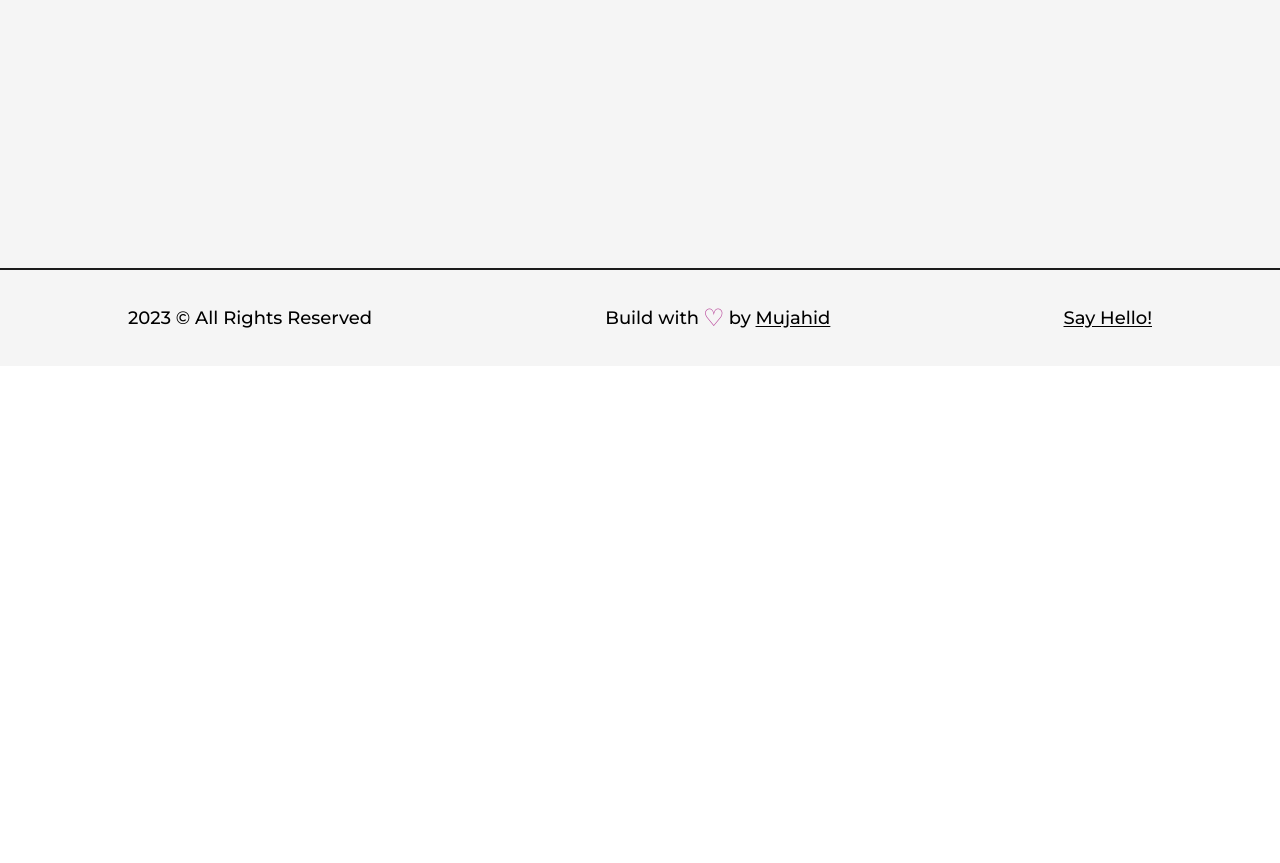
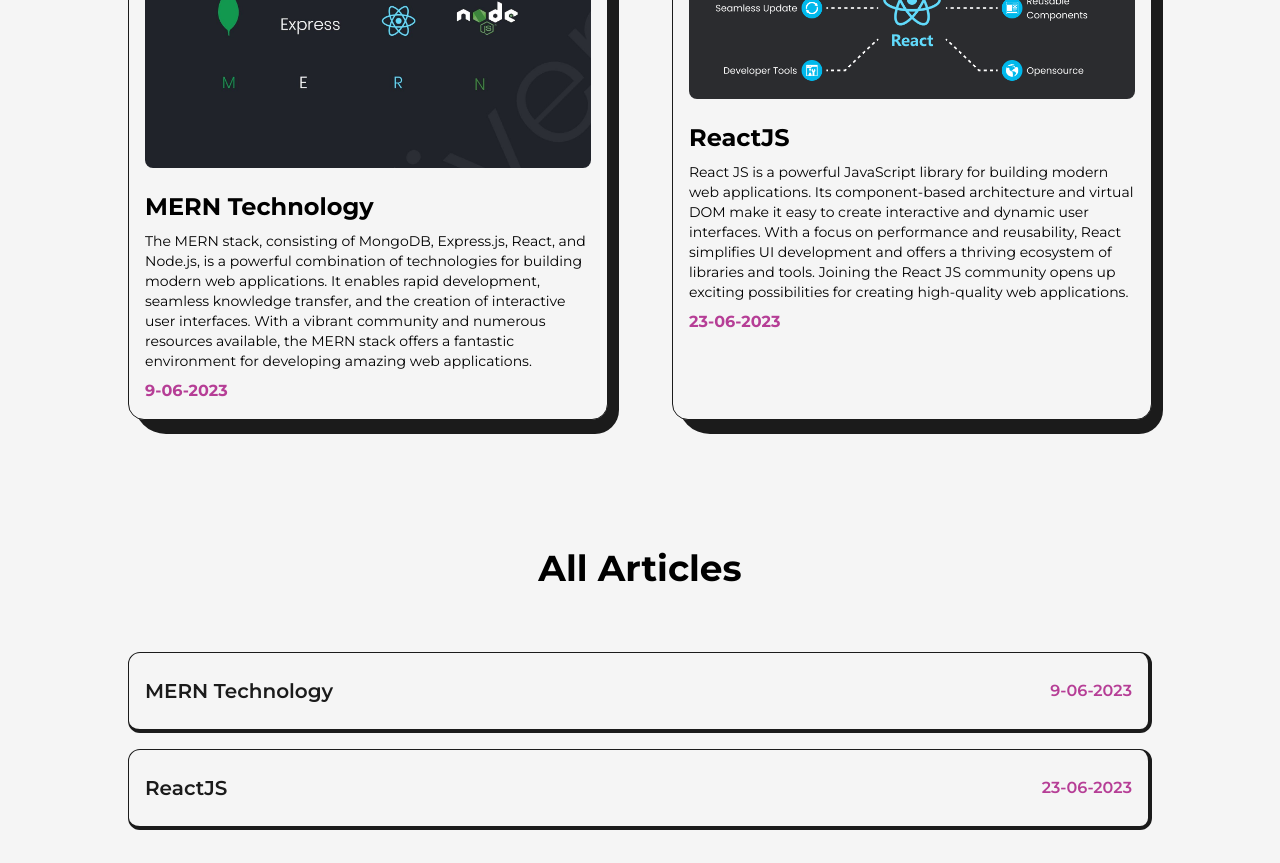
Before and after one commit to Lokman-Hossain-Mujahid/portfolio-public, a Next.js app: page /articles in a window 1280 px wide. Before the commit this address had no page. Shown: the part 620-1483 px from the top of the page. Before the commit the page ends 986 px from the top, so only its background shows below. Built offline with nearby package versions, Linux system fonts and the light colour scheme.

Commit message:
Artciles Page Done

```diff
--- /dev/null
+++ b/src/pages/articles.jsx
@@ -0,0 +1,131 @@
+import AnimatedText from '@/components/AnimatedText';
+import Layout from '@/components/Layout';
+import Head from 'next/head';
+import Image from 'next/image';
+import Link from 'next/link';
+import React, { useRef } from 'react';
+import article1 from '../../public/images/articles/MERN.jpg'
+import article2 from '../../public/images/articles/ReactJS.png'
+import { motion, useMotionValue } from 'framer-motion';
+
+
+const FramerImage = motion(Image);
+
+const MovingImg = ({ title, img, link }) => {
+
+    const x = useMotionValue(0);
+    const y = useMotionValue(0);
+    const imgRef = useRef(null)
+
+    function handleMouse(event) {
+        imgRef.current.style.display = "inline-block"
+        x.set(event.pageX)
+        y.set(-10)
+    }
+
+    function handleMouseLeave(event) {
+        imgRef.current.style.display = "none"
+        x.set(0)
+        y.set(0)
+    }
+
+    return (
+        <Link href={link} target="_blank"
+
+            onMouseMove={handleMouse}
+            onMouseLeave={handleMouseLeave}
+        >
+            <h2 className='capitalize text-xl font-semibold hover:underline'>{title}</h2>
+            <FramerImage
+                style={{ x: x, y: y }}
+                initial={{opacity:0}}
+                whileInView={{opacity:1, transition:{duration: 0.2}}}
+                ref={imgRef} src={img} alt={title} className='z-10 w-96 h-auto hidden absolute rounded-lg' />
+        </Link>
+    )
+}
+
+const Article = ({ img, title, date, link }) => {
+    return (
+        <motion.li
+        initial={{y:200}}
+        whileInView={{y:0, transition:{duration:0.5, ease:"easeInOut"}}}
+        viewport={{once: true}}
+        className='relative w-full p-4 py-6 my-4 rounded-xl flex items-center justify-between bg-light text-dark first:mt-0 border border-solid border-dark border-r-4 border-b-4'>
+            <MovingImg title={title} img={img} link={link} />
+            <span className='text-primary font-semibold pl-4'>{date}</span>
+        </motion.li>
+    )
+}
+
+const FeaturedArticle = ({ img, title, time, summary, link }) => {
+
+    return (
+        <li className='relative col-span-1 w-full p-4 bg-light border border-solid border-dark rounded-2xl'>
+            <div className='absolute top-0 -right-3 -z-10 w-[101.50%] h-[103%] rounded-[2rem] bg-dark rounded-br-3xl' />
+            <Link href={link} target='_blank'
+                className='w-full inline-block cursor-pointer overflow-hidden rounded-lg'
+            >
+                <FramerImage src={img} alt={title} className="w-full h-auto"
+                    whileHover={{ scale: 1.05 }}
+                    transition={{ duration: 0.2 }}
+                />
+            </Link>
+            <Link href={link} target="_blank" >
+                <h2 className='capitalize text-2xl font-bold my-2 mt-4 hover:underline'>{title}</h2>
+            </Link>
+            <p className='text-sm mb-2'>{summary}</p>
+            <span className='text-primary font-bold'>{time}</span>
+        </li>
+    )
+
+}
+
+const articles = () => {
+    return (
+        <>
+            <Head>
+                <title>LokmanMujahid | Articles Page</title>
+                <meta name="description" content='any description' />
+            </Head>
+            <main className='w-full mb-16 flex flex-col items-center justify-center overflow-hidden'>
+                <Layout className='pt-16'>
+                    <AnimatedText text="The Power of Words Reshapes Reality!" className="mb-16" />
+                    <ul className='grid grid-cols-2 gap-16'>
+                        <FeaturedArticle
+                            title="MERN Technology"
+                            summary="The MERN stack, consisting of MongoDB, Express.js, React, and Node.js, is a powerful combination of technologies for building modern web applications. It enables rapid development, seamless knowledge transfer, and the creation of interactive user interfaces. With a vibrant community and numerous resources available, the MERN stack offers a fantastic environment for developing amazing web applications."
+                            time="9-06-2023"
+                            link="https://www.linkedin.com/feed/update/urn:li:activity:7072585242187862017/"
+                            img={article1}
+                        />
+                        <FeaturedArticle
+                            title="ReactJS"
+                            summary="React JS is a powerful JavaScript library for building modern web applications. Its component-based architecture and virtual DOM make it easy to create interactive and dynamic user interfaces. With a focus on performance and reusability, React simplifies UI development and offers a thriving ecosystem of libraries and tools. Joining the React JS community opens up exciting possibilities for creating high-quality web applications."
+                            time="23-06-2023"
+                            link="https://www.linkedin.com/feed/update/urn:li:activity:7077944653433491456/"
+                            img={article2}
+                        />
+                    </ul>
+                    <h2 className='font-bold text-4xl w-full my-16 text-center mt-32'>All Articles</h2>
+                    <ul>
+                        <Article
+                            title="MERN Technology"
+                            date="9-06-2023"
+                            link="https://www.linkedin.com/feed/update/urn:li:activity:7072585242187862017/"
+                            img={article1}
+                        />
+                        <Article
+                            title="ReactJS"
+                            date="23-06-2023"
+                            link="https://www.linkedin.com/feed/update/urn:li:activity:7077944653433491456/"
+                            img={article2}
+                        />
+                    </ul>
+                </Layout>
+            </main>
+        </>
+    );
+};
+
+export default articles;
--- a/src/pages/projects.jsx
+++ b/src/pages/projects.jsx
@@ -8,6 +8,10 @@ import React from 'react';
 import project1 from "../../public/images/projects/LanguageExpress.PNG"
 import project2 from "../../public/images/projects/ToyVerse.PNG"
 import project3 from "../../public/images/projects/ItalianCuisine.PNG"
+import { motion } from 'framer-motion';
+
+const FramerImage = motion(Image);
+
 
 const FeaturedProject = ({ type, title, summary, img, link, github }) => {
 
@@ -19,7 +23,10 @@ const FeaturedProject = ({ type, title, summary, img, link, github }) => {
             <Link href={link} target='_blank'
                 className='w-1/2 cursor-pointer overflow-hidden rounded-lg'
             >
-                <Image src={img} alt={title} className="w-full h-auto" />
+                <FramerImage src={img} alt={title} className="w-full h-auto"
+                    whileHover={{ scale: 1.05 }}
+                    transition={{ duration: 0.2 }}
+                />
             </Link>
 
             <div className='w-1/2 flex flex-col items-start justify-between pl-6'>
@@ -52,7 +59,10 @@ const Project = ({ title, type, img, link, github }) => {
             <Link href={link} target='_blank'
                 className='w-full cursor-pointer overflow-hidden rounded-lg'
             >
-                <Image src={img} alt={title} className="w-full h-auto" />
+                <FramerImage src={img} alt={title} className="w-full h-auto"
+                    whileHover={{ scale: 1.05 }}
+                    transition={{ duration: 0.2 }}
+                />
             </Link>
 
             <div className='w-full flex flex-col items-start justify-between mt-4'>
```
Also changed, not shown: public/images/articles/MERN.jpg (added), public/images/articles/ReactJS.png (added).
